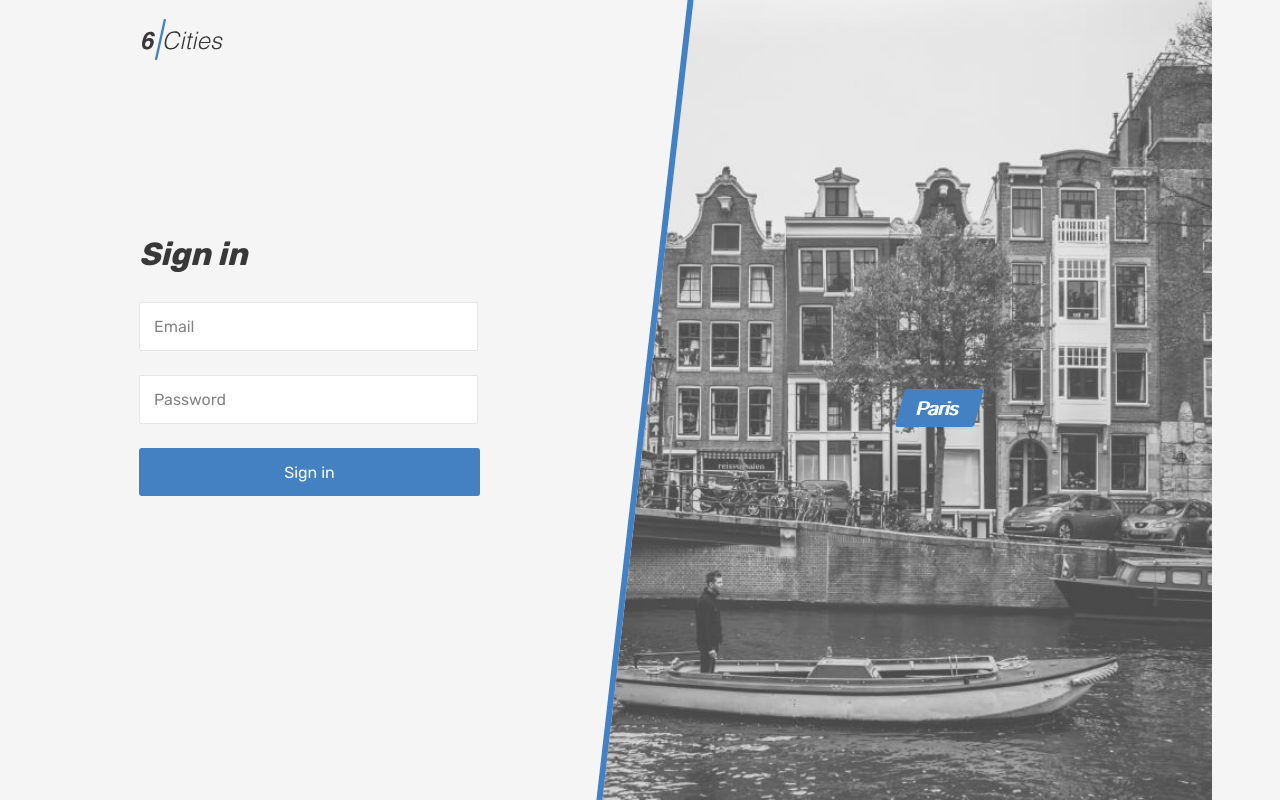
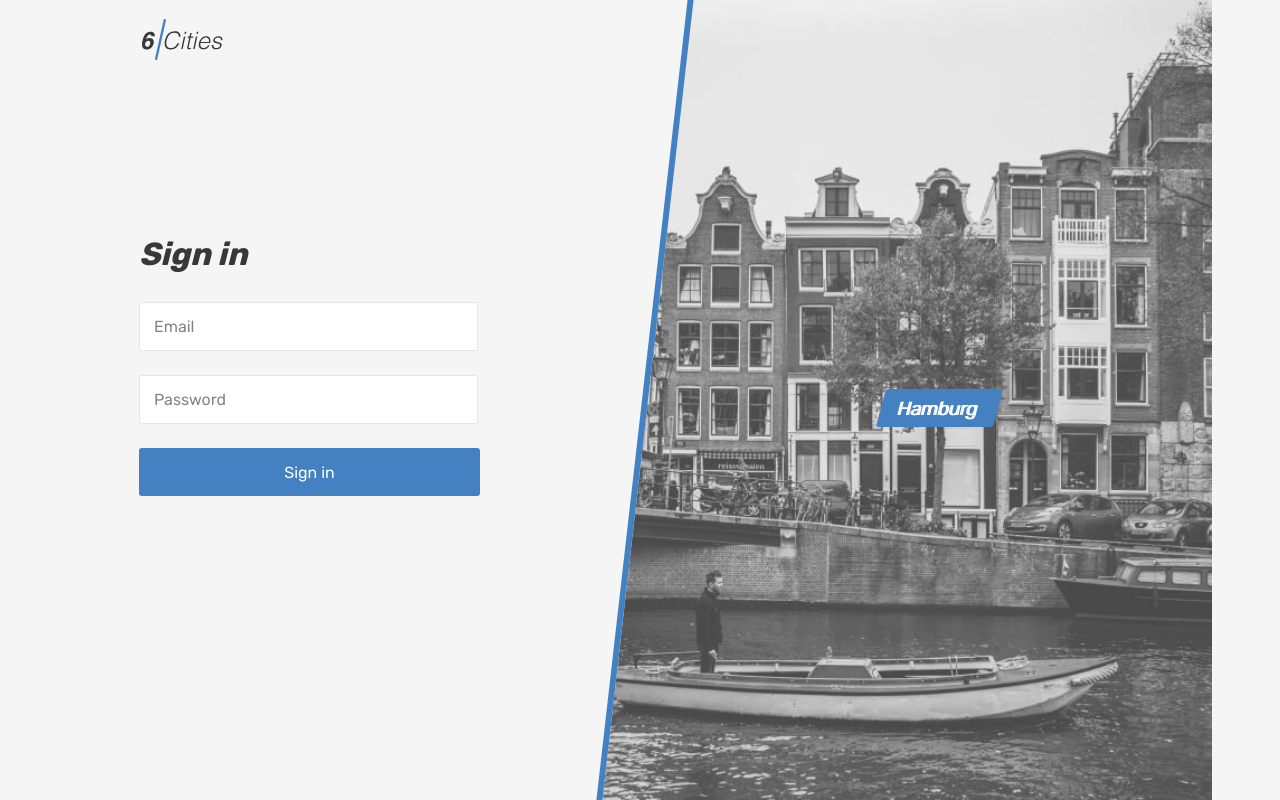
Before and after one commit to PapkaRimskyi/581501-six-cities-9, a React (Create React App) app in the folder project/: page /login in a window 1280 px wide. Built offline with nearby package versions, Linux system fonts and the light colour scheme; no server answers.

Commit message:
rating round for main card. generation random city name in sigh in page. click on this city will change active city and redirect to main page

```diff
--- a/project/src/components/places-list/place-card/place-card.tsx
+++ b/project/src/components/places-list/place-card/place-card.tsx
@@ -41,7 +41,7 @@ function PlaceCard({ cardInfo, linkHref, onMouseEnterHandler, onMouseLeaveHandle
         </div>
         <div className="place-card__rating rating">
           <div className="place-card__stars rating__stars">
-            <span style={{ width: `${20 * cardInfo.rating}%` }}></span>
+            <span style={{ width: `${20 * Math.round(cardInfo.rating)}%` }}></span>
             <span className="visually-hidden">Rating</span>
           </div>
         </div>
--- a/project/src/pages/login/login.tsx
+++ b/project/src/pages/login/login.tsx
@@ -1,15 +1,17 @@
-import { useState, MouseEvent, ChangeEvent } from 'react';
+import {useState, MouseEvent, ChangeEvent, useMemo} from 'react';
 import { Link } from 'react-router-dom';
 
 import useAppSelector from '../../hooks/use-app-selector';
 import useAppDispatch from '../../hooks/use-app-dispatch';
 
 import sendAuthRequest  from '../../store/auth/thunk/send-auth-request';
+import { changeCityName } from '../../store/city/city';
 
 import LoadingNotification from '../../components/notifications/loading-notification/loading-notification';
 import ErrorNotification from '../../components/notifications/error-notification/error-notification';
 
 import ROUTES_PATHS from '../../const/routes-paths';
+import { CITY_LIST } from '../../const/city-list';
 
 function Login() {
   const { cityName } = useAppSelector((state) => state.city);
@@ -18,6 +20,11 @@ function Login() {
 
   const [email, setEmail] = useState<string>('');
   const [password, setPassword] = useState<string>('');
+
+  const randomCity = useMemo(() => {
+    const randomCityIndex = Math.floor(Math.random() * CITY_LIST.length);
+    return CITY_LIST[randomCityIndex];
+  },[]);
 
   function emailChangeHandler(e: ChangeEvent<HTMLInputElement>) {
     e.preventDefault();
@@ -33,6 +40,10 @@ function Login() {
     e.preventDefault();
     const userData = { password, email };
     dispatch(sendAuthRequest(userData));
+  }
+
+  function randomCityClickHandler() {
+    dispatch(changeCityName(randomCity));
   }
 
   return (
@@ -55,8 +66,8 @@ function Login() {
         </section>
         <section className="locations locations--login locations--current">
           <div className="locations__item">
-            <Link className="locations__item-link" to={ROUTES_PATHS.MAIN}>
-              <span>{cityName}</span>
+            <Link className="locations__item-link" to={ROUTES_PATHS.MAIN} onClick={randomCityClickHandler}>
+              <span>{randomCity}</span>
             </Link>
           </div>
         </section>
```
